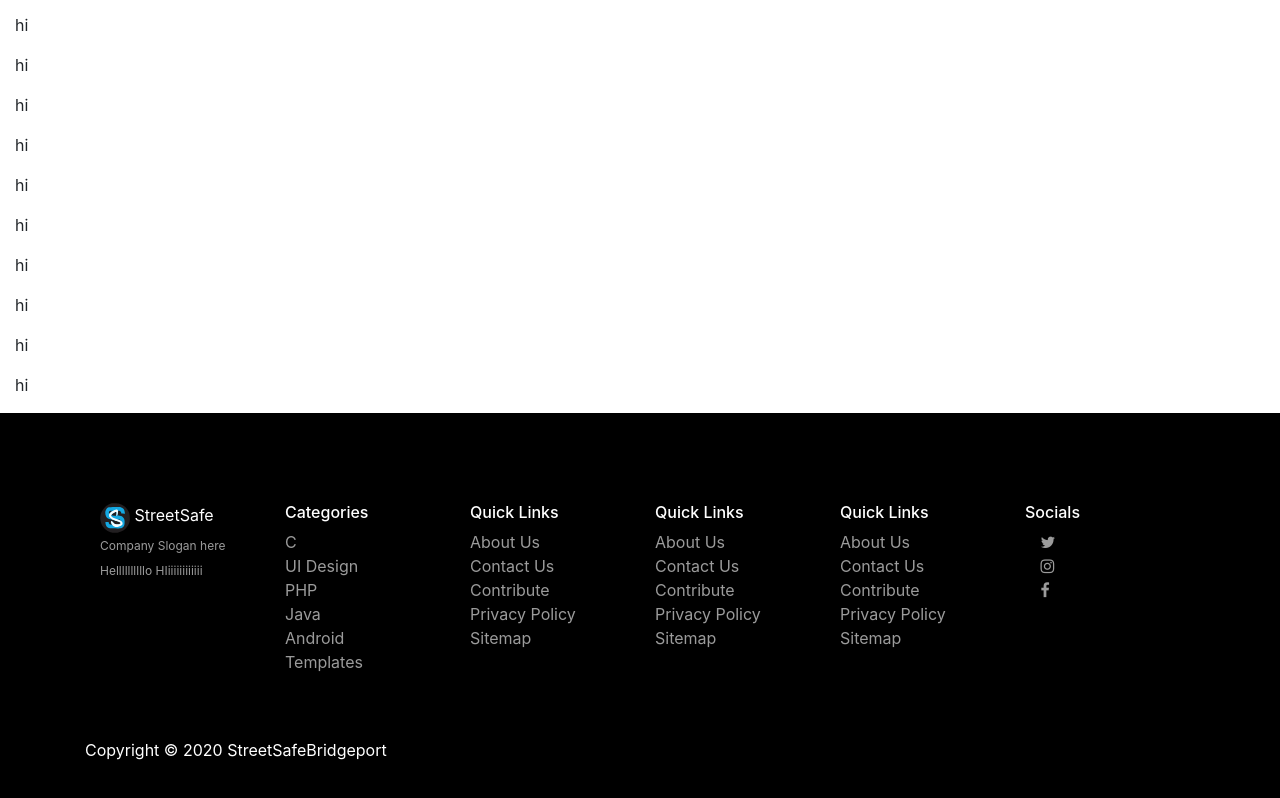
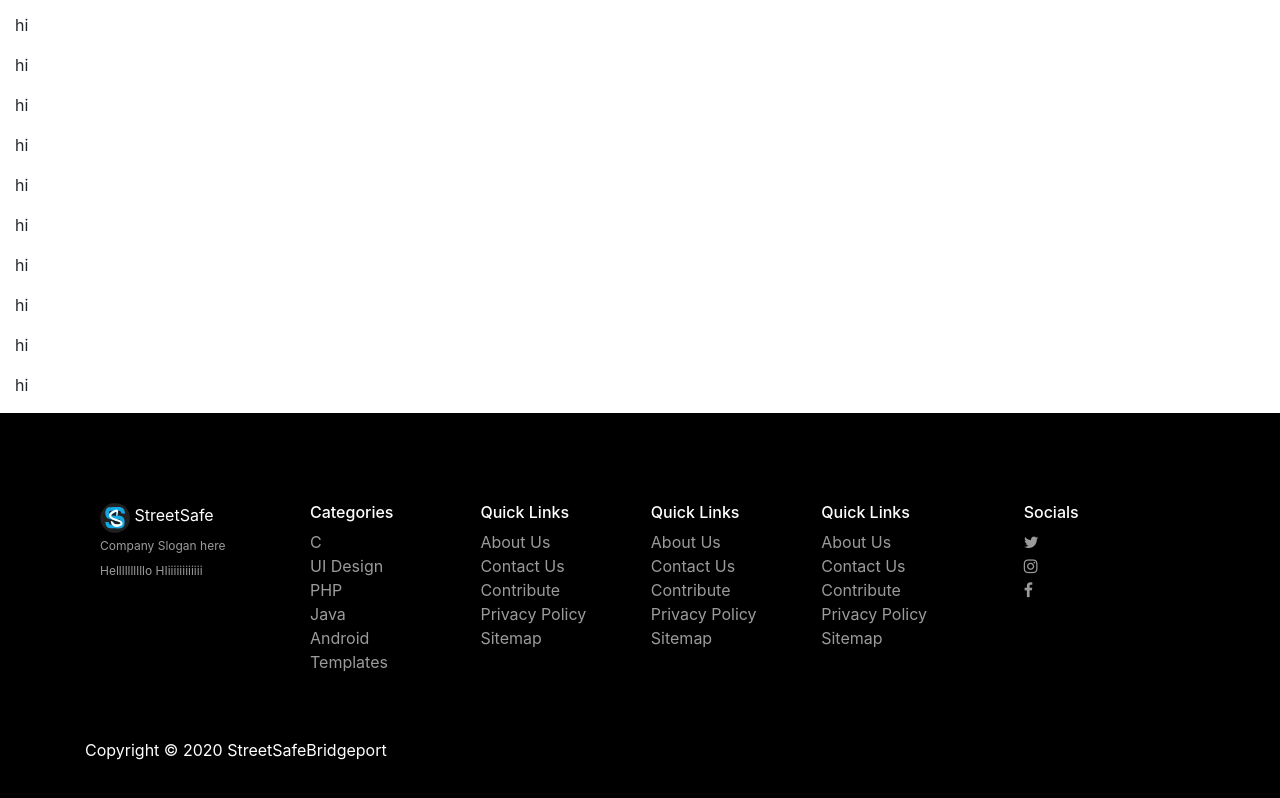
Before and after one commit to ConAndre/BridgeportStreetSafe, a plain HTML site: page index.html in a window 1280 px wide. Shown: the part 771-1569 px from the top of the page. Drawn offline with nearby package versions, Linux system fonts and the light colour scheme.

Commit message:
fixed spacing in footer

```diff
--- a/index.html
+++ b/index.html
@@ -93,12 +93,12 @@
         <div class="container py-footer m-auto">
           <div class="container text-white">
             <div class="row">
-              <div class="col">
+              <div class="col mr-4">
                 <img src="img/transIcon.svg" width="30" height="30" class="d-inline align-top" alt="Logo">
                 <div class="d-inline">StreetSafe</div>
-                <p class="footer-slogan ">Company Slogan here Hellllllllllo HIiiiiiiiiiiii</p>
+                <p class="footer-slogan">Company Slogan here Hellllllllllo HIiiiiiiiiiiii</p>
               </div>
-              <div class="col">
+              <div class="col mx-3">
                 <h6>Categories</h6>
                 <ul class="footer-links">
                   <li><a href="http://scanfcode.com/category/c-language/">C</a></li>
@@ -109,7 +109,7 @@
                   <li><a href="http://scanfcode.com/category/templates/">Templates</a></li>
                 </ul>
               </div>
-              <div class="col">
+              <div class="col mx-3">
                 <h6>Quick Links</h6>
                 <ul class="footer-links">
                   <li><a href="http://scanfcode.com/about/">About Us</a></li>
@@ -119,7 +119,7 @@
                   <li><a href="http://scanfcode.com/sitemap/">Sitemap</a></li>
                 </ul>
               </div>
-              <div class="col">
+              <div class="col mx-3">
                 <h6>Quick Links</h6>
                 <ul class="footer-links">
                   <li><a href="http://scanfcode.com/about/">About Us</a></li>
@@ -129,7 +129,7 @@
                   <li><a href="http://scanfcode.com/sitemap/">Sitemap</a></li>
                 </ul>
               </div>
-              <div class="col">
+              <div class="col mx-3">
                 <h6>Quick Links</h6>
                 <ul class="footer-links">
                   <li><a href="http://scanfcode.com/about/">About Us</a></li>
@@ -139,9 +139,9 @@
                   <li><a href="http://scanfcode.com/sitemap/">Sitemap</a></li>
                 </ul>
               </div>
-              <div class="col">
+              <div class="col mx-5">
                 <h6>Socials</h6>
-                <ul class="footer-links footer-icons">
+                <ul class="footer-links">
                   <li><a class="twitter" href="#"><i class="fa fa-twitter"></i></a></li>
                   <li><a class="instagram" href="#"><i class="fa fa-instagram"></i></a></li>
                   <li><a class="facebook" href="#"><i class="fa fa-facebook"></i></a></li>
--- a/style.css
+++ b/style.css
@@ -32,6 +32,7 @@
 
 .footer-icons {
   padding-left: 10% !important;
+  max-width: 10%;
 }
 
 .bg-black {
```
